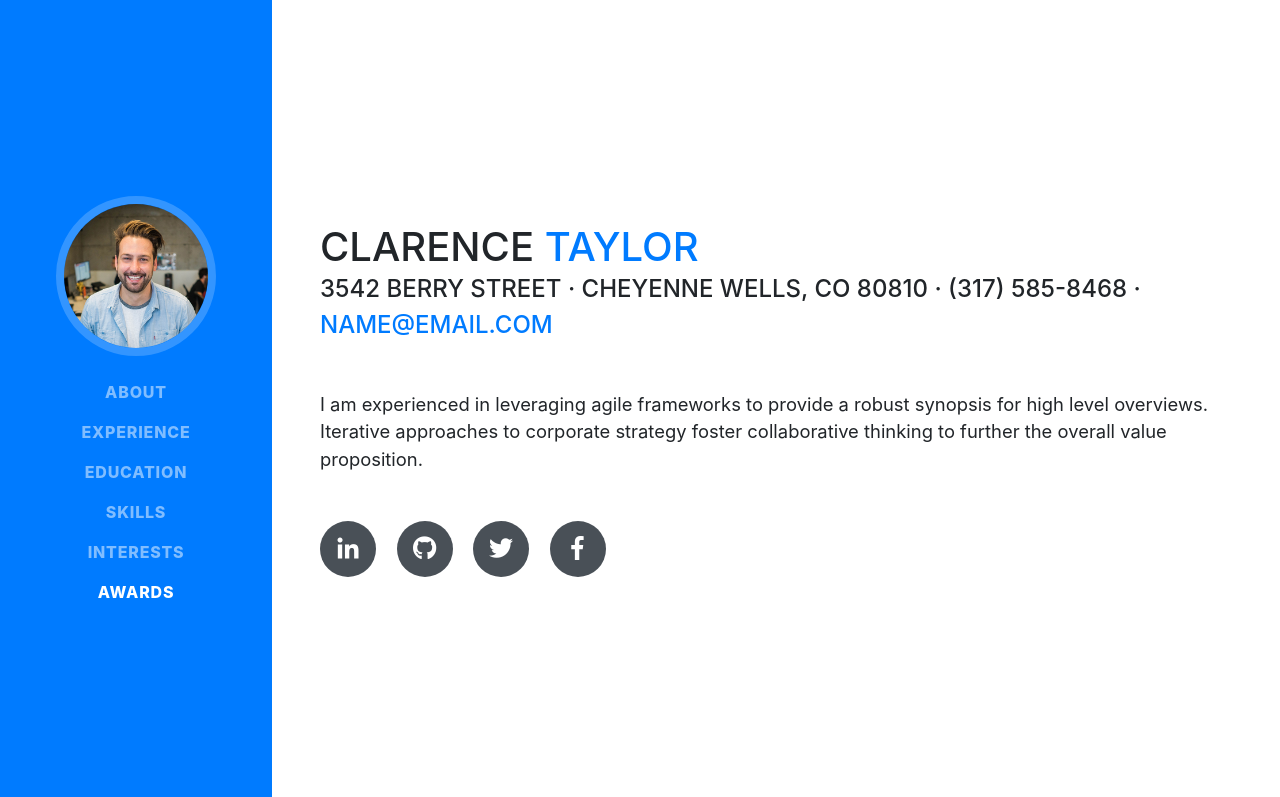
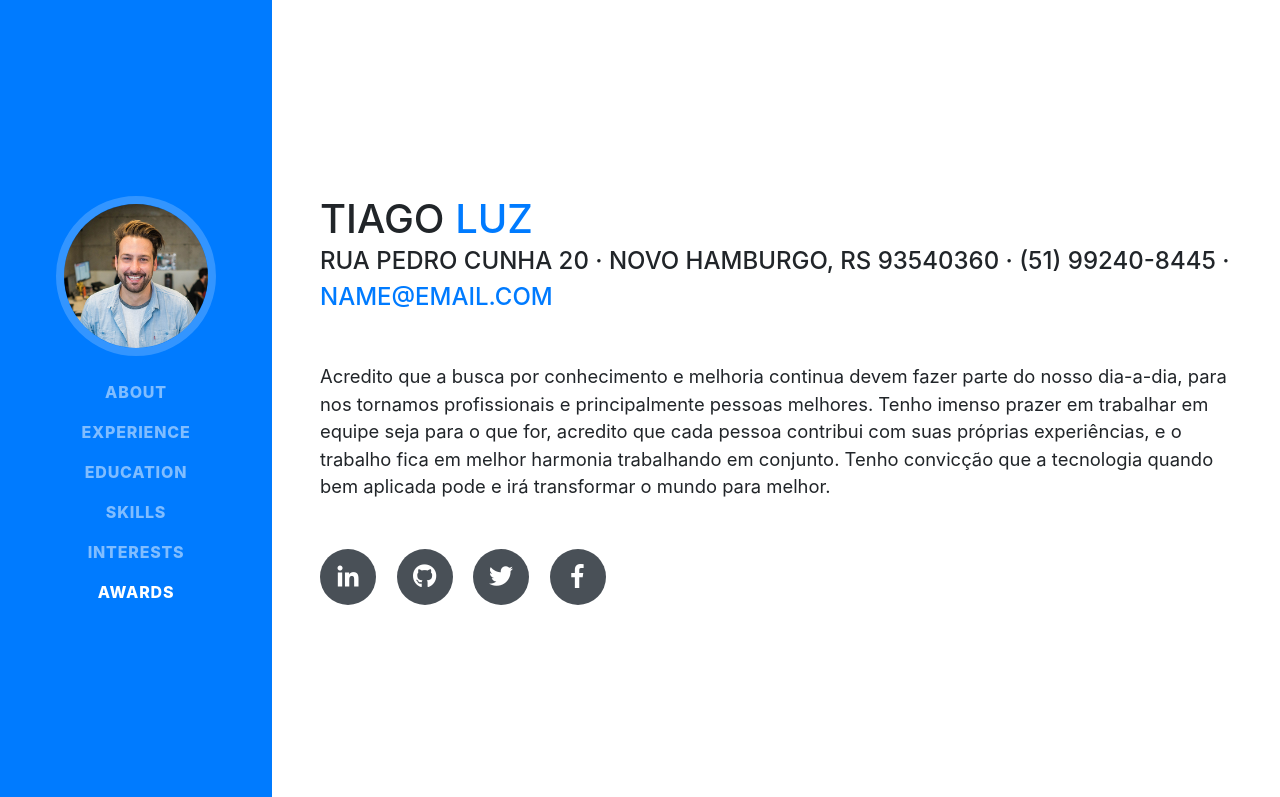
Before and after one commit to tiagoluzh607/CurriculoSite, a website with bundled scripts: page index.html in a window 1280 px wide. Shown: the top 797 px of the page. Built offline with nearby package versions, Linux system fonts and the light colour scheme; a web font is replaced by a local one.

Commit message:
Editando o Template para Ficar Bonitão

```diff
--- a/index.html
+++ b/index.html
@@ -63,24 +63,28 @@
 
       <section class="resume-section p-3 p-lg-5 d-flex d-column" id="about">
         <div class="my-auto">
-          <h1 class="mb-0">Clarence
-            <span class="text-primary">Taylor</span>
+          <h1 class="mb-0">Tiago
+            <span class="text-primary">Luz</span>
           </h1>
-          <div class="subheading mb-5">3542 Berry Street · Cheyenne Wells, CO 80810 · (317) 585-8468 ·
+          <div class="subheading mb-5">Rua Pedro cunha 20 · Novo Hamburgo, RS 93540360 · (51) 99240-8445 ·
             <a href="mailto:name@email.com">name@email.com</a>
           </div>
-          <p class="lead mb-5">I am experienced in leveraging agile frameworks to provide a robust synopsis for high level overviews. Iterative approaches to corporate strategy foster collaborative thinking to further the overall value proposition.</p>
-          <div class="social-icons">
-            <a href="#">
+          <p class="lead mb-5">Acredito que a busca por conhecimento e melhoria continua devem fazer parte do nosso dia-a-dia, para nos tornamos profissionais e principalmente pessoas melhores.
+              Tenho imenso prazer em trabalhar em equipe seja para o que for, acredito que cada pessoa contribui com suas próprias experiências, e o trabalho fica em melhor harmonia trabalhando em conjunto.
+
+             Tenho convicção que a tecnologia quando bem aplicada pode e irá transformar o mundo para melhor.
+
+             <div class="social-icons">
+            <a href="https://www.linkedin.com/in/tiago-luz/">
               <i class="fab fa-linkedin-in"></i>
             </a>
-            <a href="#">
+            <a href="https://github.com/tiagoluzh607">
               <i class="fab fa-github"></i>
             </a>
             <a href="#">
               <i class="fab fa-twitter"></i>
             </a>
-            <a href="#">
+            <a href="https://www.facebook.com/people/Tiago-Luz/100003299318765">
               <i class="fab fa-facebook-f"></i>
             </a>
           </div>
```
